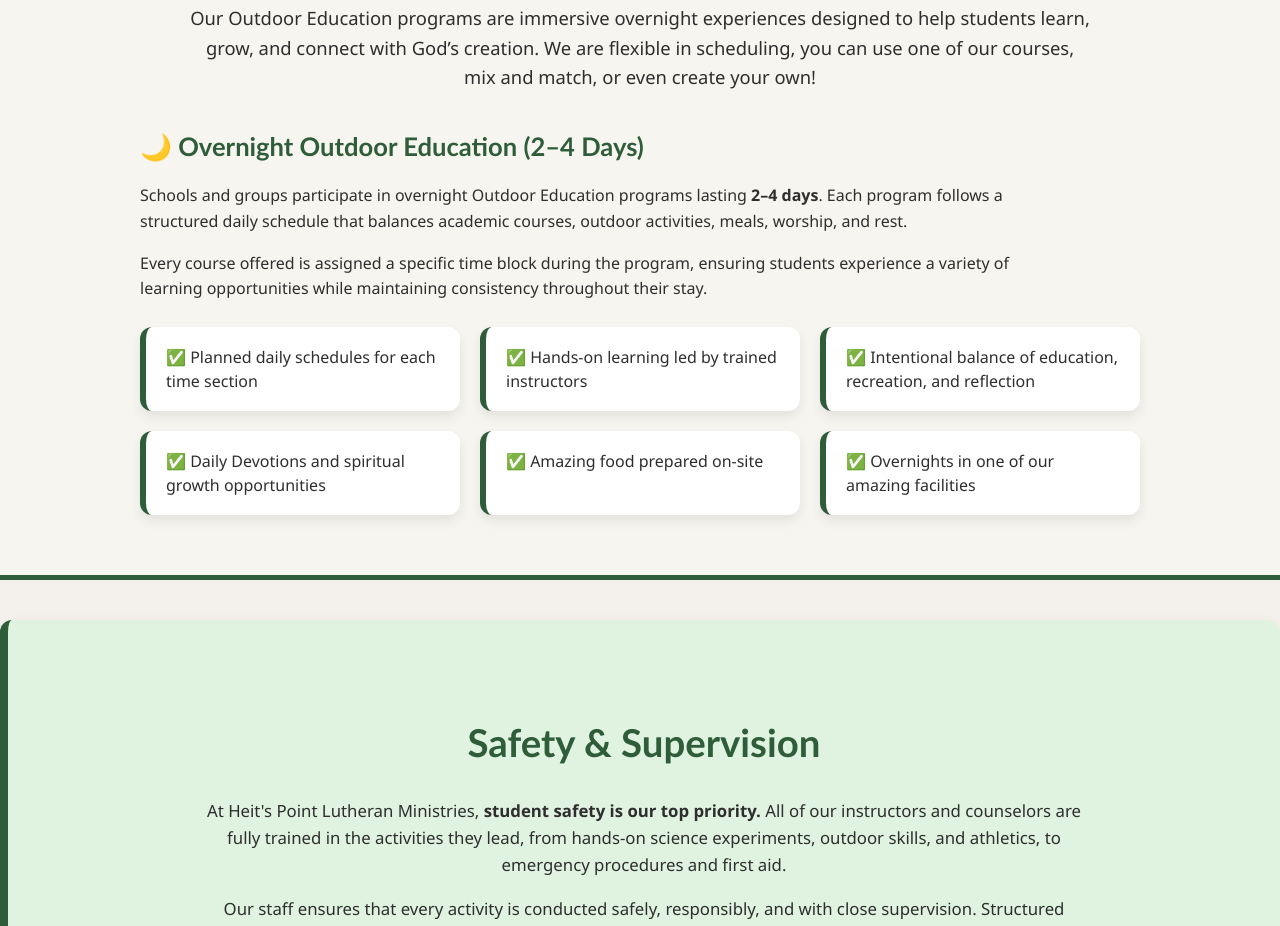
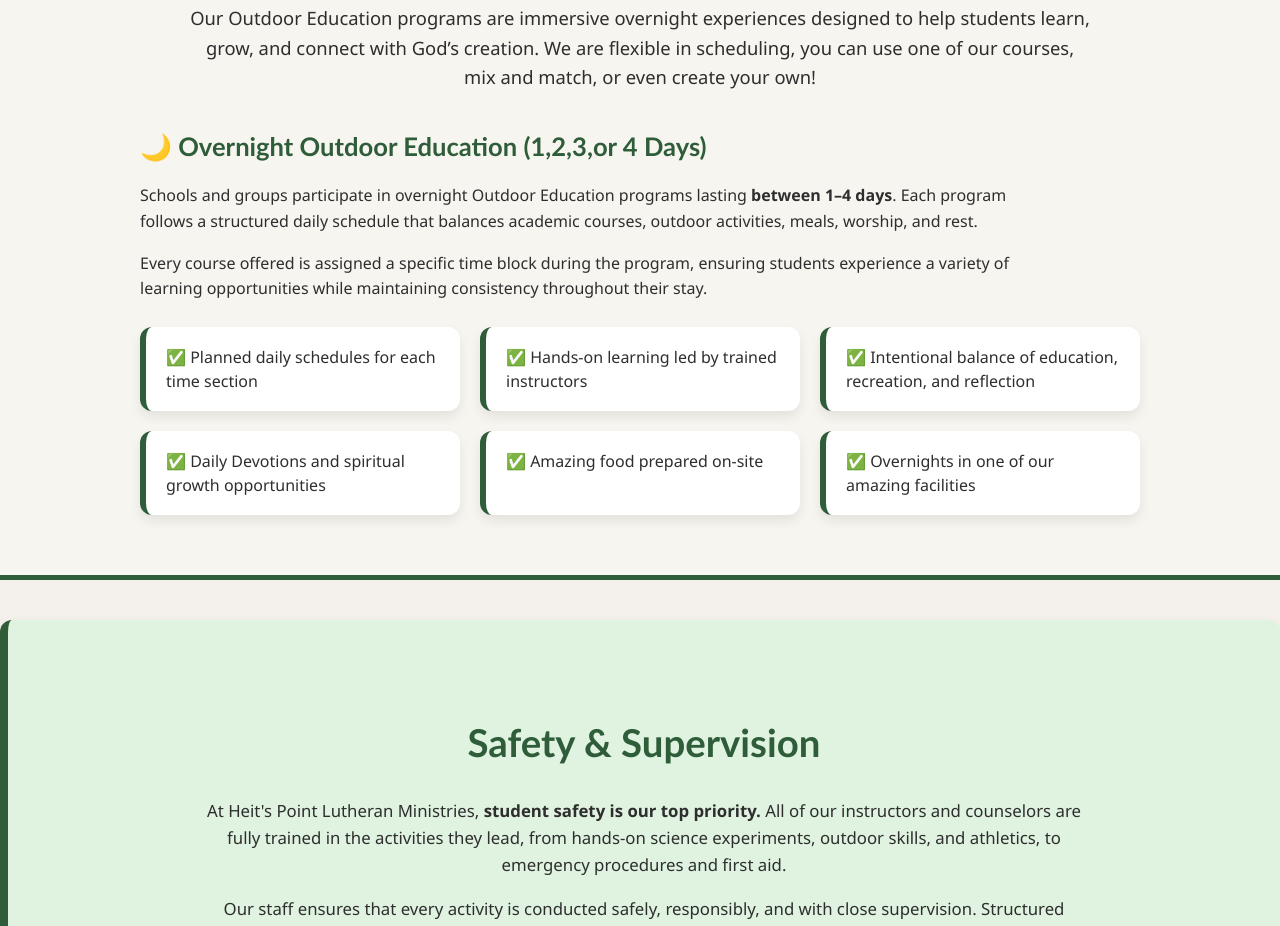
Before and after one commit to erukisha/HeitsPointOutdoorEd, a plain HTML site: page index.html in a window 1280 px wide. Shown: the part 3418-4344 px from the top of the page. Drawn offline with Linux system fonts and the light colour scheme.

Commit message:
Update index.html

```diff
--- a/index.html
+++ b/index.html
@@ -885,11 +885,11 @@
         </p>
 
         <div class="options-content">
-            <h3>🌙 Overnight Outdoor Education (2–4 Days)</h3>
+            <h3>🌙 Overnight Outdoor Education (1,2,3,or 4 Days)</h3>
 
             <p>
                 Schools and groups participate in overnight Outdoor Education programs
-                lasting <strong>2–4 days</strong>. Each program follows a structured
+                lasting <strong>between 1–4 days</strong>. Each program follows a structured
                 daily schedule that balances academic courses, outdoor activities,
                 meals, worship, and rest.
             </p>
```
